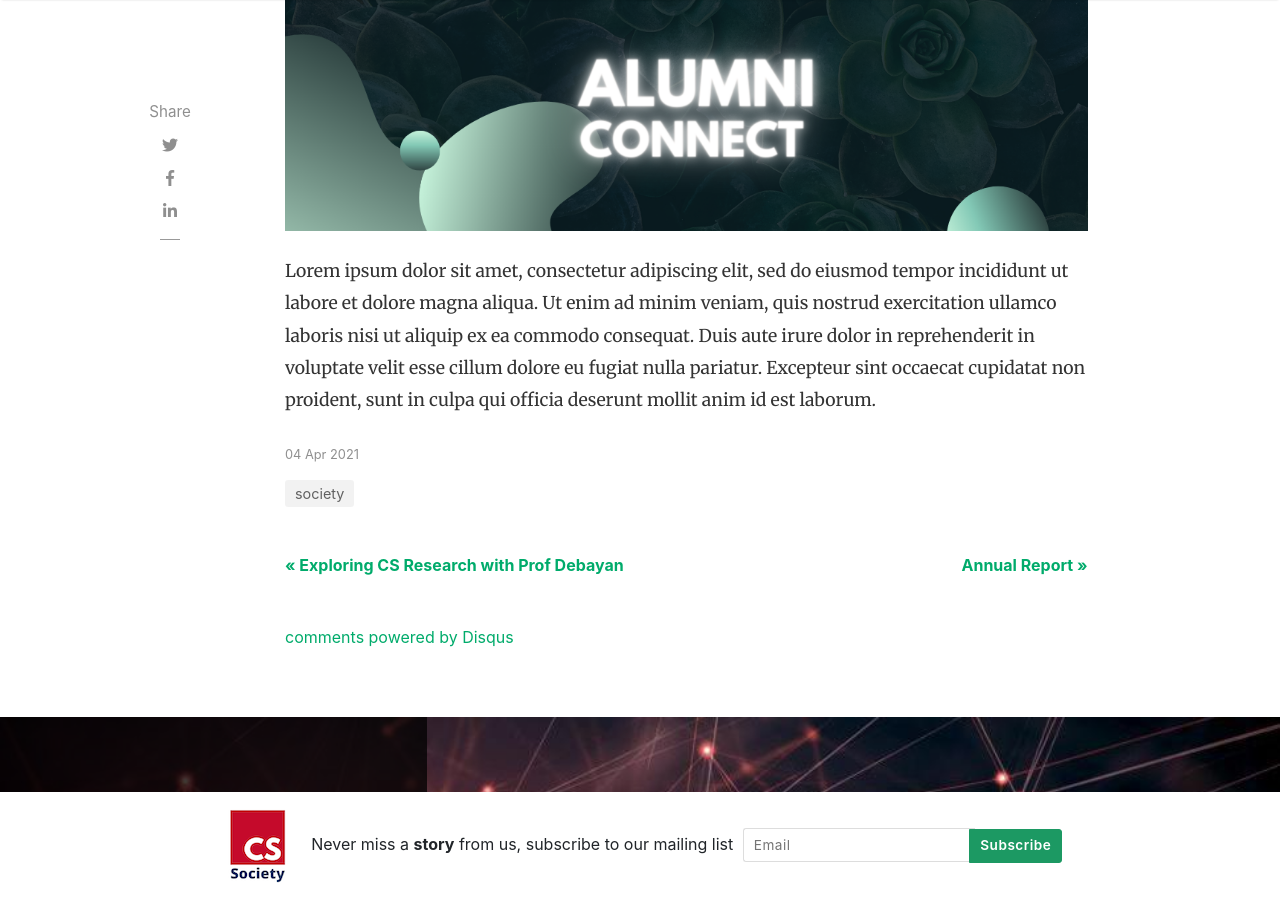
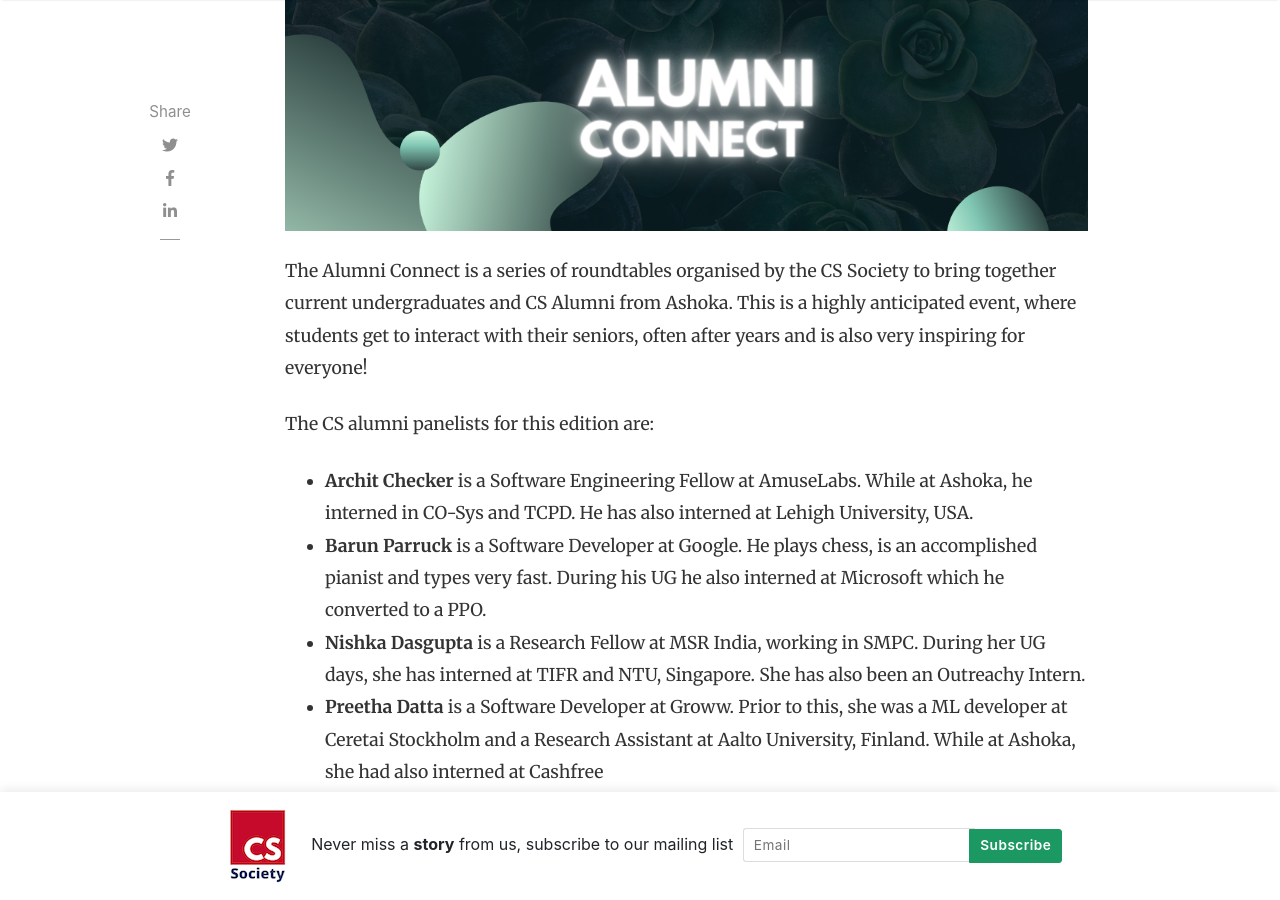
Before and after one commit to kxenak/cs-ashoka.github.io, a Jekyll site: the page built from _posts/2021-04-04-alumni-connect.md, in a window 1280 px wide and 900 px high, scrolled down 1819 px. Built offline with Jekyll 4.4.1, drawn with Linux system fonts in a browser that asks for light colours; nearby versions of some CDN libraries; comment, search, counter and statistics services are not loaded.

Commit message:
Update 2021-04-04-alumni-connect.md

```diff
--- a/_posts/2021-04-04-alumni-connect.md
+++ b/_posts/2021-04-04-alumni-connect.md
@@ -5,4 +5,12 @@ author: tanvi
 categories: [ society ]
 image: assets/images/alumcon.png
 ---
-Lorem ipsum dolor sit amet, consectetur adipiscing elit, sed do eiusmod tempor incididunt ut labore et dolore magna aliqua. Ut enim ad minim veniam, quis nostrud exercitation ullamco laboris nisi ut aliquip ex ea commodo consequat. Duis aute irure dolor in reprehenderit in voluptate velit esse cillum dolore eu fugiat nulla pariatur. Excepteur sint occaecat cupidatat non proident, sunt in culpa qui officia deserunt mollit anim id est laborum.
+
+The Alumni Connect is a series of roundtables organised by the CS Society to bring together current undergraduates and CS Alumni from Ashoka. This is a highly anticipated event, where students get to interact with their seniors, often after years and is also very inspiring for everyone!
+
+The CS alumni panelists for this edition are:
+
+- **Archit Checker** is a Software Engineering Fellow at AmuseLabs. While at Ashoka, he interned in CO-Sys and TCPD. He has also interned at Lehigh University, USA.
+- **Barun Parruck** is a Software Developer at Google. He plays chess, is an accomplished pianist and types very fast. During his UG he also interned at Microsoft which he converted to a PPO.
+- **Nishka Dasgupta** is a Research Fellow at MSR India, working in SMPC. During her UG days, she has interned at TIFR and NTU, Singapore. She has also been an Outreachy Intern.
+- **Preetha Datta** is a Software Developer at Groww. Prior to this, she was a ML developer at Ceretai Stockholm and a Research Assistant at Aalto University, Finland. While at Ashoka, she had also interned at Cashfree
```
